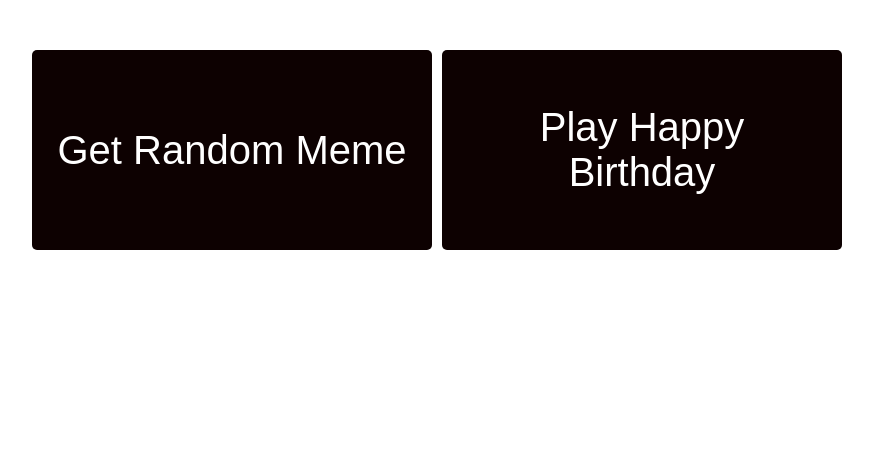
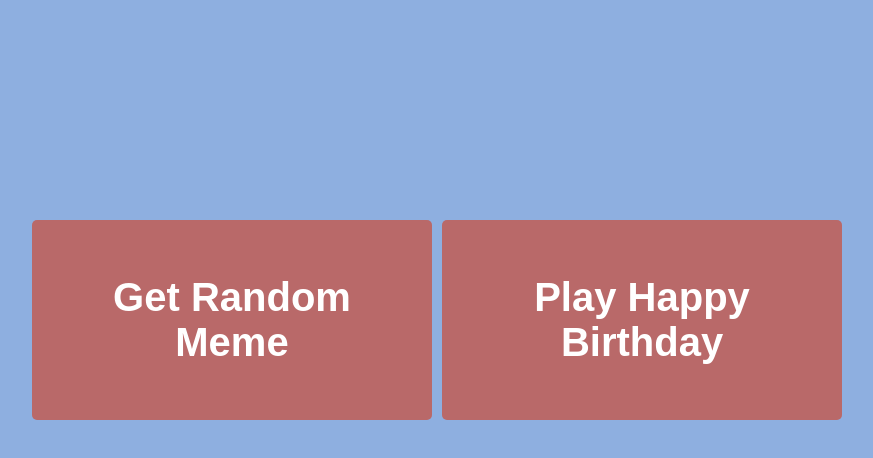
Before and after one commit to killshotroxs/API-meme-Project, a plain HTML site: page index.html in a window 1280 px wide. Shown: the whole page, without its empty margins (203-1076 px from the left). Drawn offline with Linux system fonts and the light colour scheme.

Commit message:
Version MARK3 - Final Draft

```diff
--- a/index.css
+++ b/index.css
@@ -1,9 +1,10 @@
 body {
-    margin-top: 30px;
+    margin-top: 200px;
     display: grid;
     justify-content: center;
     align-items: center;
     gap: 10px;
+    background-color: #2867c585;
 }
 
 #meme-image {
@@ -17,8 +18,9 @@ body {
     margin-top: 10px;
     padding: 10px 20px;
     font-size: 40px;
+    font-weight: 600;
     color: #fff;
-    background-color: #0d0101;
+    background-color: #b96969;
     border: none;
     border-radius: 5px;
     cursor: pointer;
```
